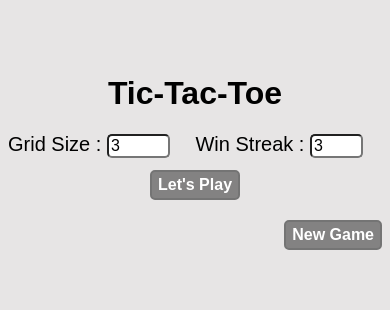
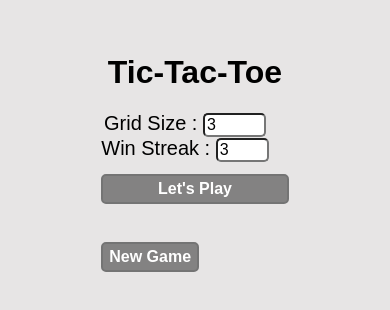
Before and after one commit to kushvahasumit/Tic-Tac-Toe, a plain HTML site: page index.html in a window 390 px wide. Shown: the part 278-588 px from the top of the page. Drawn offline with Linux system fonts and the light colour scheme.

Commit message:
responsive for mobile
Signed-off-by: Sumit <kumarxumit6@gmail.com>

```diff
--- a/style.css
+++ b/style.css
@@ -76,7 +76,15 @@ body {
   cursor: pointer;
 }
 
-@media (max-width: 700px){
+@media (max-width: 600px){
+    .generate {
+            display: grid;
+        }
+
+    .winner {
+        display: grid;
+    }
+
   .square{
     width: 30px;
     height: 30px;
```
